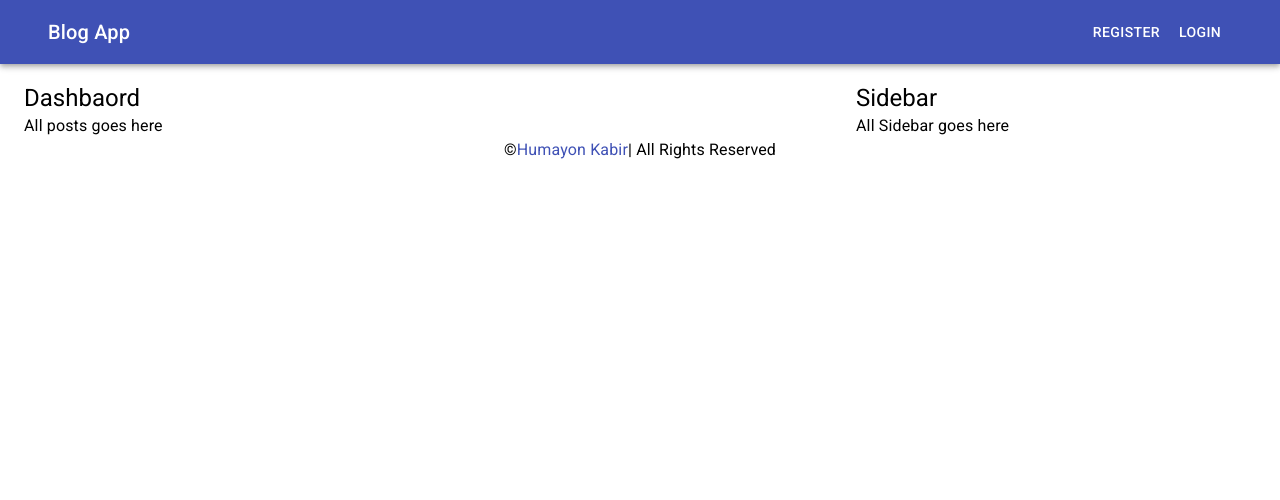
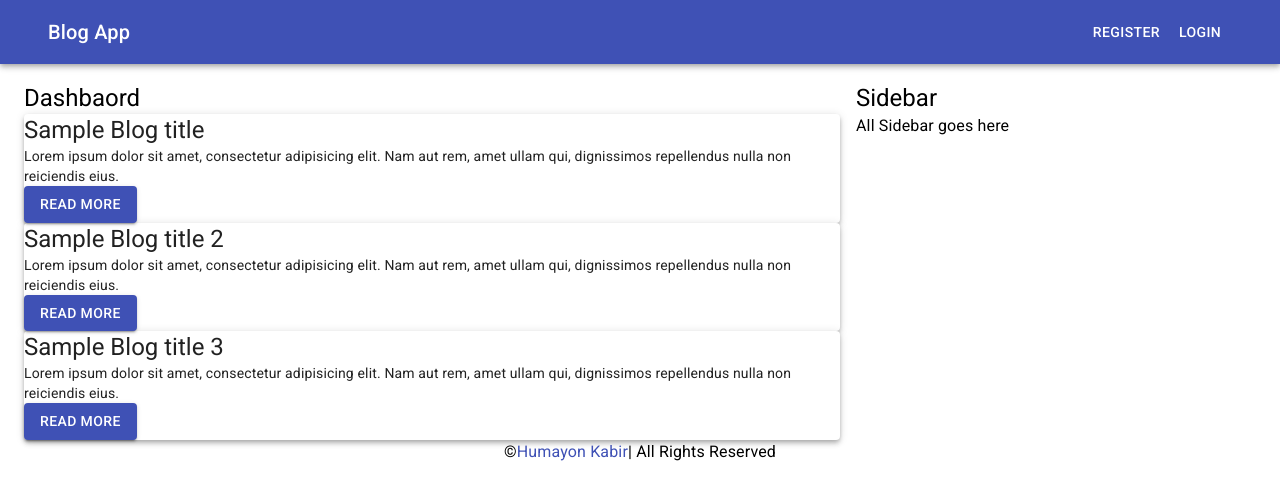
Before and after one commit to Humayon/react-redux-blog, a React (Create React App) app: page / in a window 1280 px wide. Shown: the top 500 px of the page. Built offline with nearby package versions, Linux system fonts and the light colour scheme; the HTML template or start-up script is replaced by a standard one.

Commit message:
all posts added

```diff
--- a/src/App.js
+++ b/src/App.js
@@ -1,4 +1,4 @@
-import React from 'react';
+import React, { useState } from 'react';
 import { BrowserRouter as Router, Switch, Route } from 'react-router-dom';
 import './App.css';
 import { Layout } from './components/header_footer';
@@ -6,14 +6,20 @@
 import { NotFound } from './components/pages';
 import DashboardIndex from './components/dashboard';
 import { AddPost, EditPost, PostDetails } from './components/posts';
+import postsData from './data/data';
 
 const App = () => {
+  const [posts, setPosts] = useState(postsData);
   return (
     <div>
       <Router>
         <Layout>
           <Switch>
-            <Route exact path="/" component={DashboardIndex} />
+            <Route
+              exact
+              path="/"
+              render={() => <DashboardIndex posts={posts} />}
+            />
             <Route path="/add" component={AddPost} />
             <Route path="/edit/:id" component={EditPost} />
             <Route path="/post/:id" component={PostDetails} />
--- a/src/components/dashboard/Dashboard.js
+++ b/src/components/dashboard/Dashboard.js
@@ -1,13 +1,14 @@
 import React from 'react';
 import { Typography } from '@material-ui/core';
+import { Posts } from '../posts';
 
-const Dashbaord = () => {
+const Dashbaord = ({ posts }) => {
   return (
     <React.Fragment>
       <Typography variant="h5" component="h2">
         Dashbaord
       </Typography>
-      <Typography component="p">All posts goes here</Typography>
+      <Posts posts={posts} />
     </React.Fragment>
   );
 };
--- a/src/components/dashboard/index.js
+++ b/src/components/dashboard/index.js
@@ -3,12 +3,12 @@
 import Sidebar from './Sidebar';
 import { Grid } from '@material-ui/core';
 
-const DashboardIndex = () => {
+const DashboardIndex = ({ posts }) => {
   return (
     <React.Fragment>
       <Grid container spacing={2} className="grid-margin">
         <Grid item xs={8}>
-          <Dashbaord />
+          <Dashbaord posts={posts} />
         </Grid>
         <Grid item xs={4}>
           <Sidebar />
--- a/src/components/posts/PostSummary.js
+++ b/src/components/posts/PostSummary.js
@@ -1,7 +1,24 @@
 import React from 'react';
+import { Typography, Button } from '@material-ui/core';
+import { Link } from 'react-router-dom';
 
-const PostSummary = () => {
-  return <p>Post Summary</p>;
+const PostSummary = ({ post }) => {
+  return (
+    <React.Fragment>
+      <Typography variant="h5" component="h3">
+        {post.title}
+      </Typography>
+      <Typography variant="body2">{post.body}</Typography>
+      <Button
+        component={Link}
+        to={`/post/${post.id}`}
+        variant="contained"
+        color="primary"
+      >
+        Read More
+      </Button>
+    </React.Fragment>
+  );
 };
 
 export default PostSummary;
--- a/src/components/posts/Posts.js
+++ b/src/components/posts/Posts.js
@@ -1,7 +1,16 @@
 import React from 'react';
-
-const Posts = () => {
-  return <p>All Post</p>;
+import { Paper } from '@material-ui/core';
+import PostSummary from './PostSummary';
+const Posts = ({ posts }) => {
+  return (
+    <React.Fragment>
+      {posts.map(post => (
+        <Paper elevation={4} key={post.id}>
+          <PostSummary post={post} />
+        </Paper>
+      ))}
+    </React.Fragment>
+  );
 };
 
 export default Posts;
--- a/src/components/posts/index.js
+++ b/src/components/posts/index.js
@@ -1,5 +1,6 @@
 import AddPost from './AddPost';
 import EditPost from './EditPost';
 import PostDetails from './PostDetails';
+import Posts from './Posts';
 
-export { AddPost, EditPost, PostDetails };
+export { AddPost, EditPost, PostDetails, Posts };
--- /dev/null
+++ b/src/data/data.js
@@ -0,0 +1,25 @@
+const postsData = [
+  {
+    id: 1,
+    title: 'Sample Blog title',
+    body:
+      'Lorem ipsum dolor sit amet, consectetur adipisicing elit. Nam aut rem, amet ullam qui, dignissimos repellendus nulla non reiciendis eius.',
+    img_url: '1.jpg'
+  },
+  {
+    id: 2,
+    title: 'Sample Blog title 2',
+    body:
+      'Lorem ipsum dolor sit amet, consectetur adipisicing elit. Nam aut rem, amet ullam qui, dignissimos repellendus nulla non reiciendis eius.',
+    img_url: '2.jpg'
+  },
+  {
+    id: 3,
+    title: 'Sample Blog title 3',
+    body:
+      'Lorem ipsum dolor sit amet, consectetur adipisicing elit. Nam aut rem, amet ullam qui, dignissimos repellendus nulla non reiciendis eius.',
+    img_url: '3.jpg'
+  }
+];
+
+export default postsData;
```
